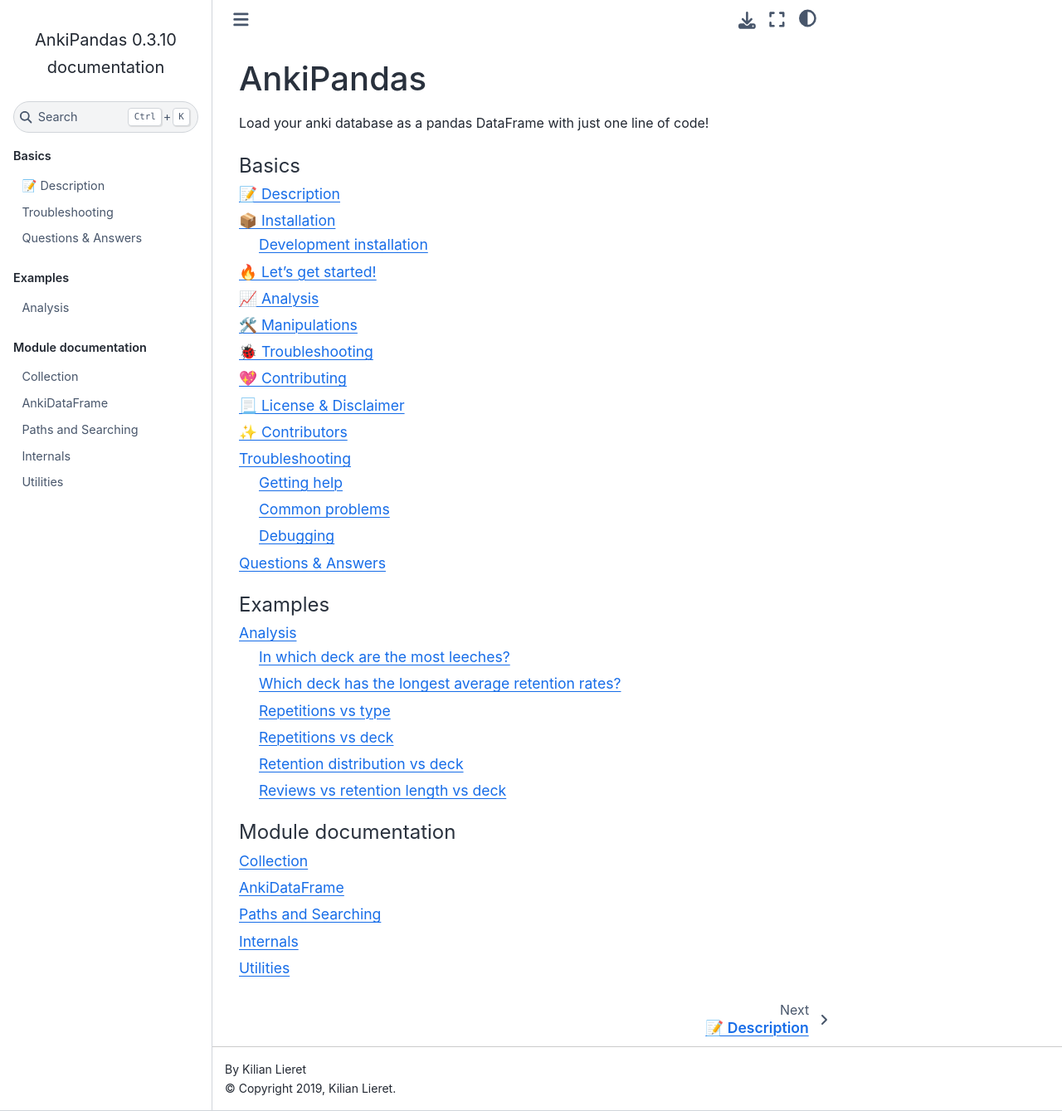
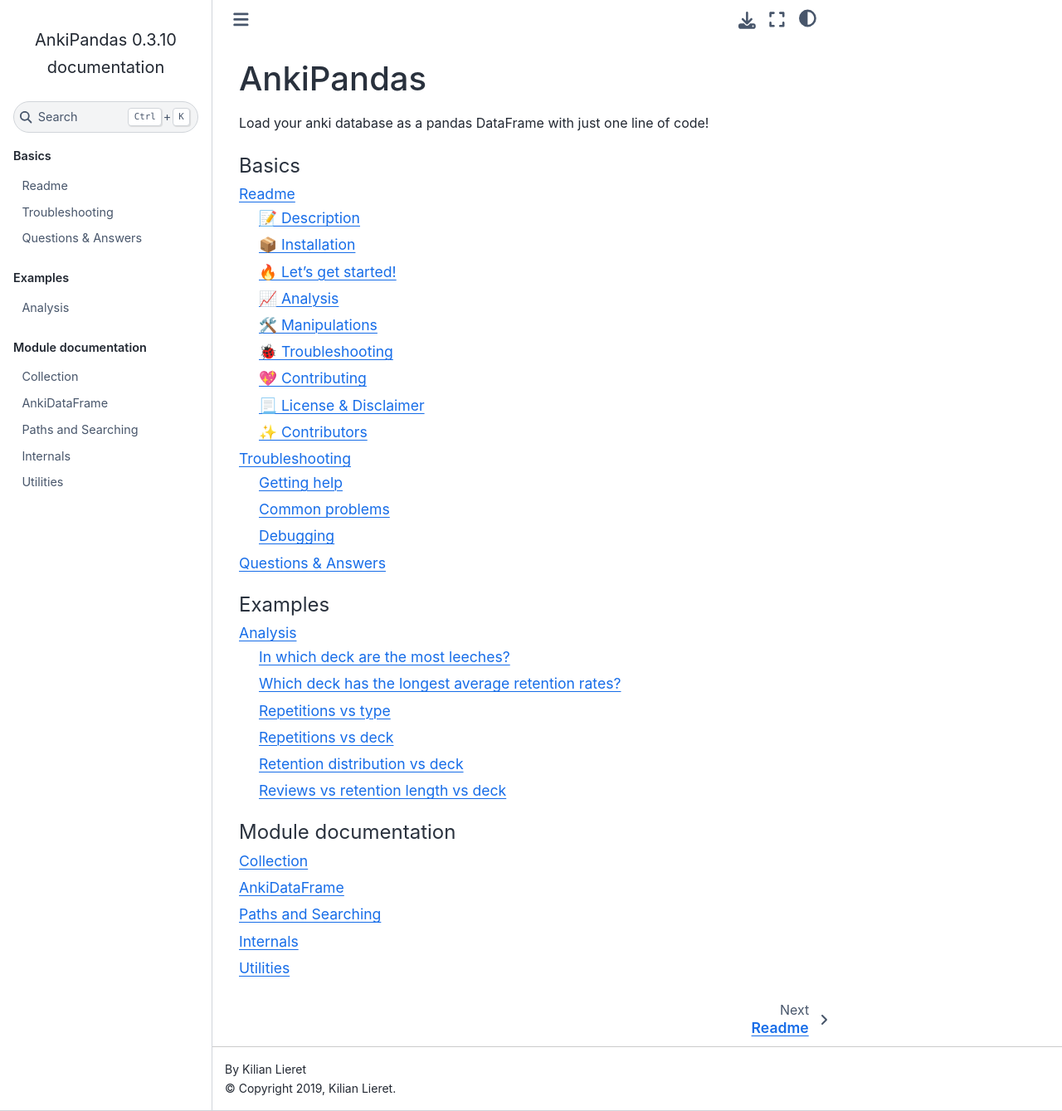
Before and after one commit to klieret/AnkiPandas, a Sphinx documentation site: the page built from doc/index.rst, in a window 1280 px wide and 1339 px high. Shown: the whole window at 83% size. Built offline with Sphinx 7.4.7 and the Sphinx Book theme 1.1.4, drawn with Linux system fonts in a browser that asks for light colours; some of the changed lines change nothing that is shown.

Commit message:
📝 Fix readme inclusion

```diff
--- a/doc/conf.py
+++ b/doc/conf.py
@@ -19,14 +19,12 @@
             [
                 "Readme",
                 "======",
+                "",
             ]
         )
     )
     lines = []
     for line in readme_path.read_text().split("\n"):
-        if line.startswith("# "):
-            # Skip title, because we now use "Readme"
-            continue
         lines.append(line)
     outf.write("\n".join(lines))
 
```
